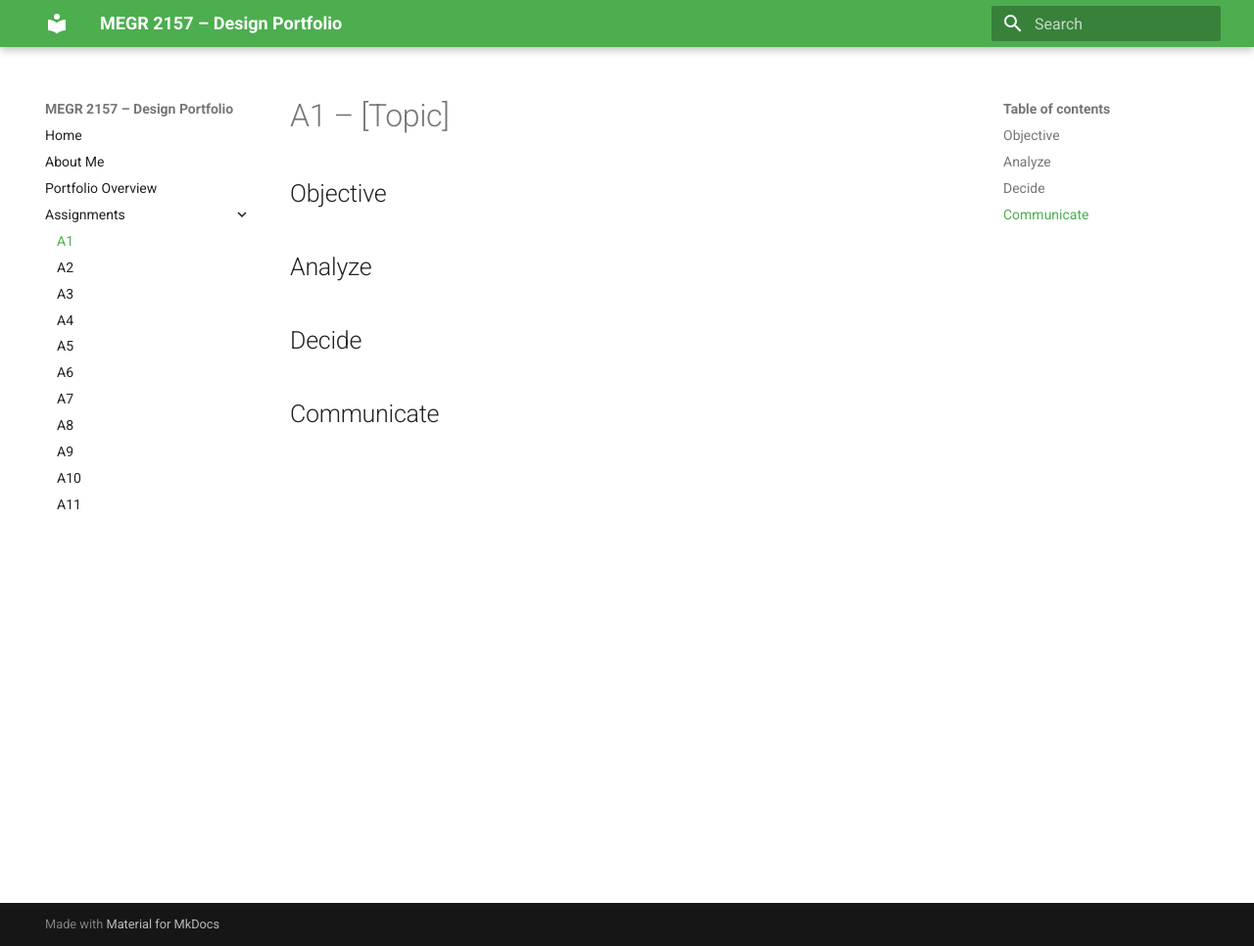
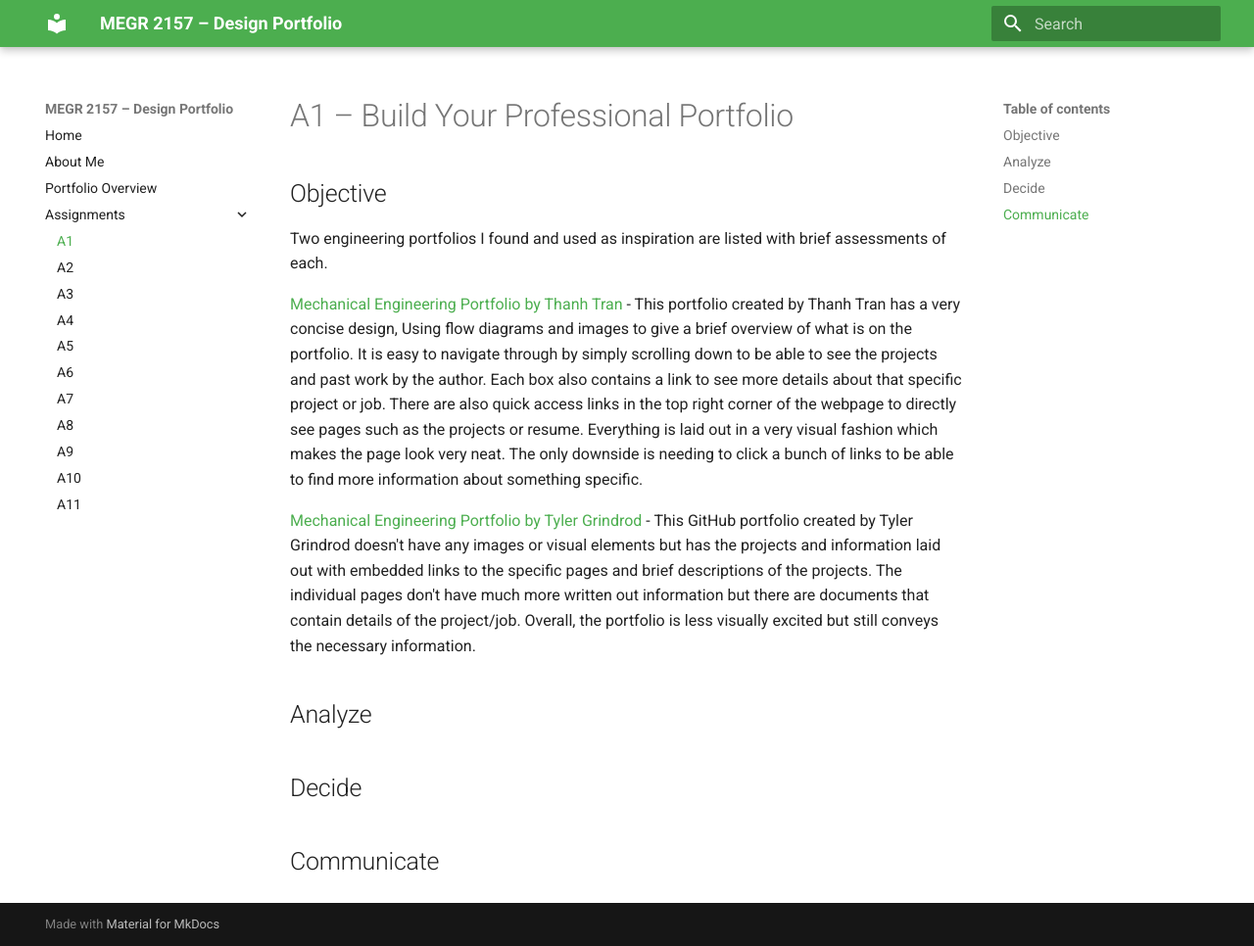
Before and after one commit to dheidenf-beep/DerekH-MEGR2157-portfolio, an MkDocs documentation site: the page built from docs/assignments/A01/index.md, in a window 1280 px wide and 966 px high. Shown: the whole window at 98% size. Built offline with MkDocs 1.6.1 and Material for MkDocs 9.7.7, drawn with Linux system fonts in a browser that asks for light colours.

Commit message:
Revise A1 index with portfolio examples and analysis
Updated the assignment index with specific portfolio examples and assessments.

```diff
--- a/docs/assignments/A01/index.md
+++ b/docs/assignments/A01/index.md
@@ -1,7 +1,14 @@
-# A1 – [Topic]
+# A1 – Build Your Professional Portfolio
 
 ## Objective
 
+Two engineering portfolios I found and used as inspiration are listed with brief assessments of each.
+
+[Mechanical Engineering Portfolio by Thanh Tran](https://thanhvtran.com/)
+ - This portfolio created by Thanh Tran has a very concise design, Using flow diagrams and images to give a brief overview of what is on the portfolio. It is easy to navigate through by simply scrolling down to be able to see the projects and past work by the author. Each box also contains a link to see more details about that specific project or job. There are also quick access links in the top right corner of the webpage to directly see pages such as the projects or resume. Everything is laid out in a very visual fashion which makes the page look very neat. The only downside is needing to click a bunch of links to be able to find more information about something specific.
+
+[Mechanical Engineering Portfolio by Tyler Grindrod](https://github.com/Tyler-Grindrod/Mechanical-Design-Portfolio)
+ - This GitHub portfolio created by Tyler Grindrod doesn't have any images or visual elements but has the projects and information laid out with embedded links to the specific pages and brief descriptions of the projects. The individual pages don't have much more written out information but there are documents that contain details of the project/job. Overall, the portfolio is less visually excited but still conveys the necessary information.
 
 ## Analyze
 
```
